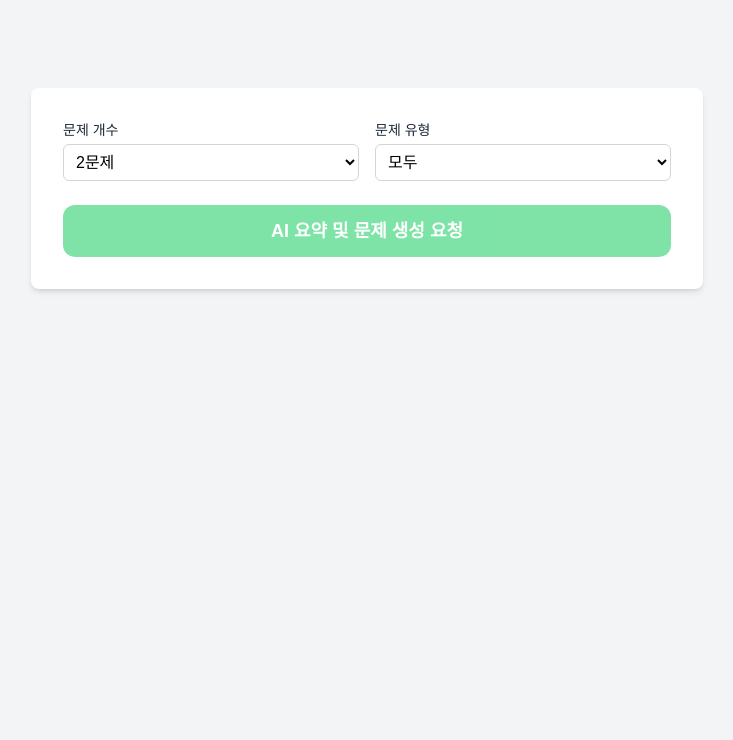
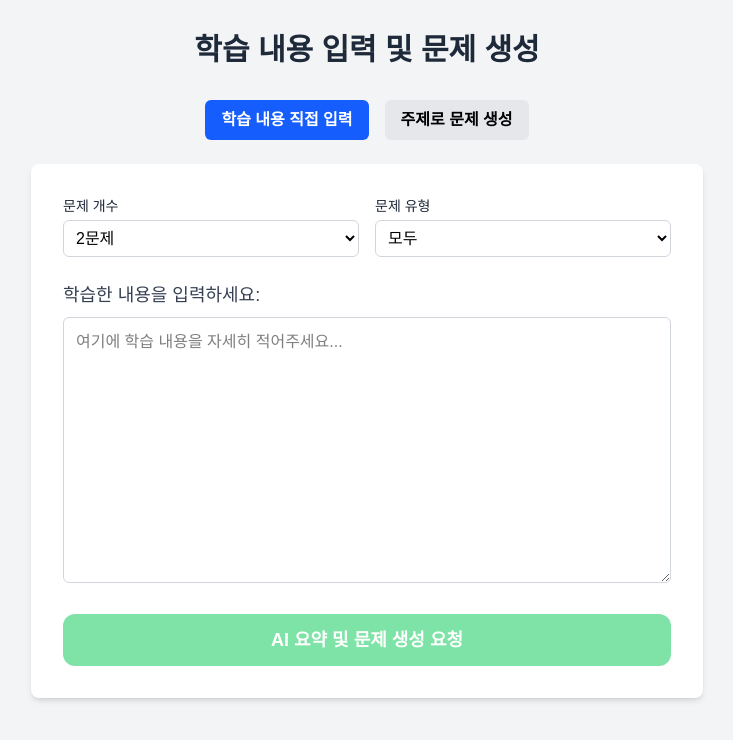
Before and after one commit to OHbeeO/ai-study-app, a Next.js app: page /study in a window 1280 px wide. Shown: the top 740 px of the page, without its empty margins (273-1006 px from the left). Built offline with nearby package versions, Linux system fonts and the light colour scheme.

Commit message:
사용자 입력/기본 베이스 문제 생성 하도록 완성본

```diff
--- a/src/app/study/StudyPageClientContent.tsx
+++ b/src/app/study/StudyPageClientContent.tsx
@@ -110,13 +110,37 @@ export default function StudyPageClientContent() {
   return (
     <>
       <header className="mb-8 text-center">
+        <h1 className="text-3xl font-bold text-gray-800">학습 내용 입력 및 문제 생성</h1>
+        {subject && (
+          <p className="text-xl text-blue-600 mt-2">
+            선택한 학습 주제: <span className="font-semibold">{subject}</span>
+          </p>
+        )}
         {/* ... 제목, 주제 표시는 동일 ... */}
       </header>
 
       {/* 모드 선택 UI - 기존과 동일 */}
       <div className="mb-6 flex justify-center space-x-4">
-        {/* ... 버튼들 ... */}
+         <button
+          onClick={() => setMode('userInput')}
+          className={`py-2 px-4 rounded-md font-semibold transition-colors ${
+            mode === 'userInput' ? 'bg-blue-600 text-white' : 'bg-gray-200 text-black hover:bg-gray-300'
+          }`}
+        >
+          학습 내용 직접 입력
+        </button>
+        <button
+          onClick={() => {
+            setMode('topicOnly');
+          }}
+          className={`py-2 px-4 rounded-md font-semibold transition-colors ${
+            mode === 'topicOnly' ? 'bg-blue-600 text-white' : 'bg-gray-200 text-black hover:bg-gray-300'
+          }`}
+        >
+          주제로 문제 생성
+        </button>
       </div>
+
 
       <form onSubmit={handleSubmit} className="w-full max-w-2xl bg-white p-8 rounded-lg shadow-md">
         {/* --- 문제 생성 옵션 UI 추가 --- */}
@@ -159,7 +183,19 @@ export default function StudyPageClientContent() {
 
         {mode === 'userInput' && (
           <div className="mb-6">
-            {/* ... 학습 내용 입력칸 ... */}
+             <label htmlFor="learnedContent" className="block text-lg font-medium text-gray-700 mb-2">
+              학습한 내용을 입력하세요:
+            </label>
+            <textarea
+              id="learnedContent"
+              name="learnedContent"
+              rows={10}
+              className="w-full p-3 border border-gray-300 rounded-md focus:ring-blue-500 focus:border-blue-500 text-black"
+              placeholder="여기에 학습 내용을 자세히 적어주세요..."
+              value={learnedContent}
+              onChange={(e) => setLearnedContent(e.target.value)}
+              disabled={isLoading}
+            />
           </div>
         )}
 
@@ -214,17 +250,17 @@ export default function StudyPageClientContent() {
                     onChange={(e) => handleAnswerChange(q.id || index, e.target.value)}
                     value={userAnswers[q.id || index] || ''}
                     disabled={submitted} // 제출 후 비활성화
-                    className="mt-2 w-full p-2 border border-gray-300 rounded-md focus:ring-blue-500 focus:border-blue-500"
+                    className="mt-2 w-full p-2 border border-gray-300 rounded-md focus:ring-blue-500 focus:border-blue-500 text-black"
                     placeholder="답을 입력하세요"
                   />
                 )}
                 {/* 정답 및 해설은 제출 후에만 표시 */}
                 {submitted && (
                   <div className={`mt-3 p-3 rounded-md ${userAnswers[q.id || index] === q.answer ? 'bg-green-100 border-green-300' : 'bg-red-100 border-red-300'}`}>
-                    <p className="text-sm font-semibold">정답: {q.answer}</p>
+                    <p className="text-sm font-semibold text-black">정답: {q.answer}</p>
                     {q.explanation && <p className="text-xs text-gray-800 mt-1">해설: {q.explanation}</p>}
                     {userAnswers[q.id || index] !== q.answer && userAnswers[q.id || index] && (
-                        <p className="text-sm text-red-700">당신의 답: {userAnswers[q.id || index]}</p>
+                        <p className="text-sm text-red-700 ">당신의 답: {userAnswers[q.id || index]}</p>
                     )}
                   </div>
                 )}
```
